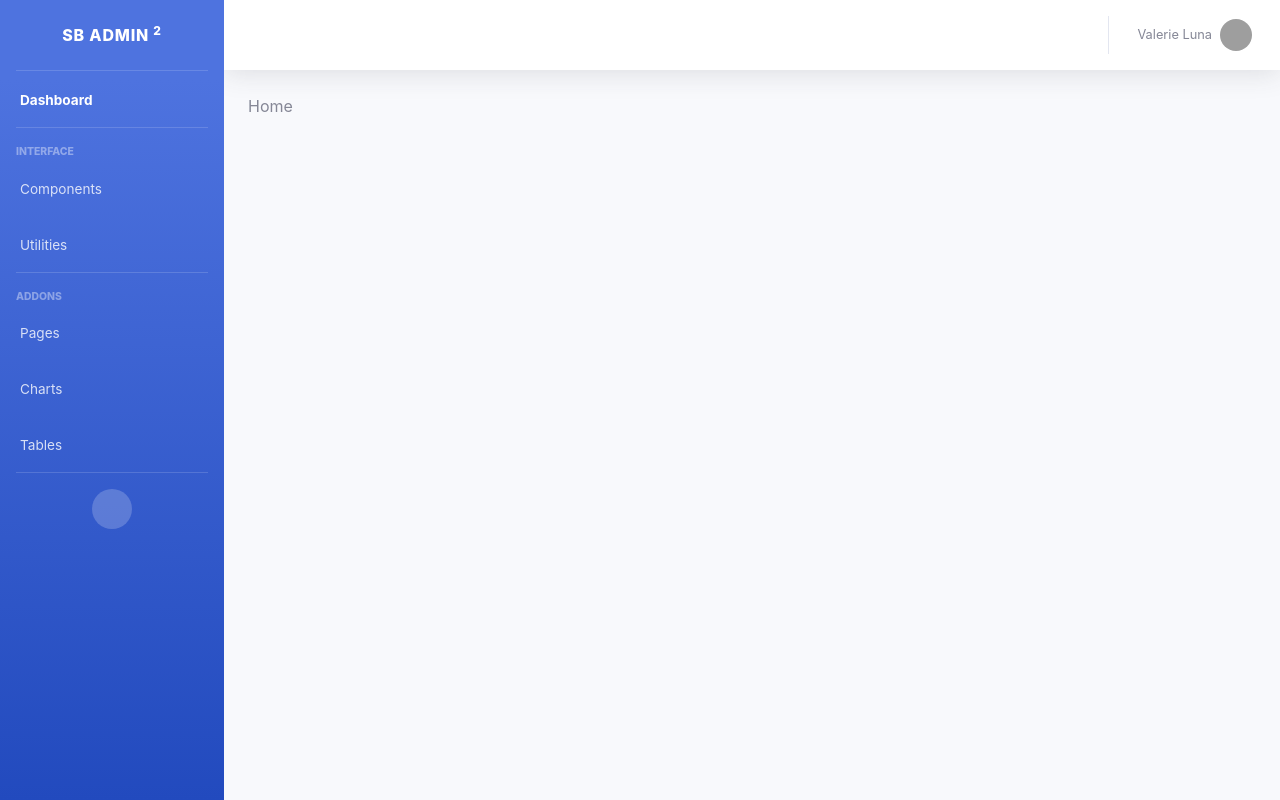
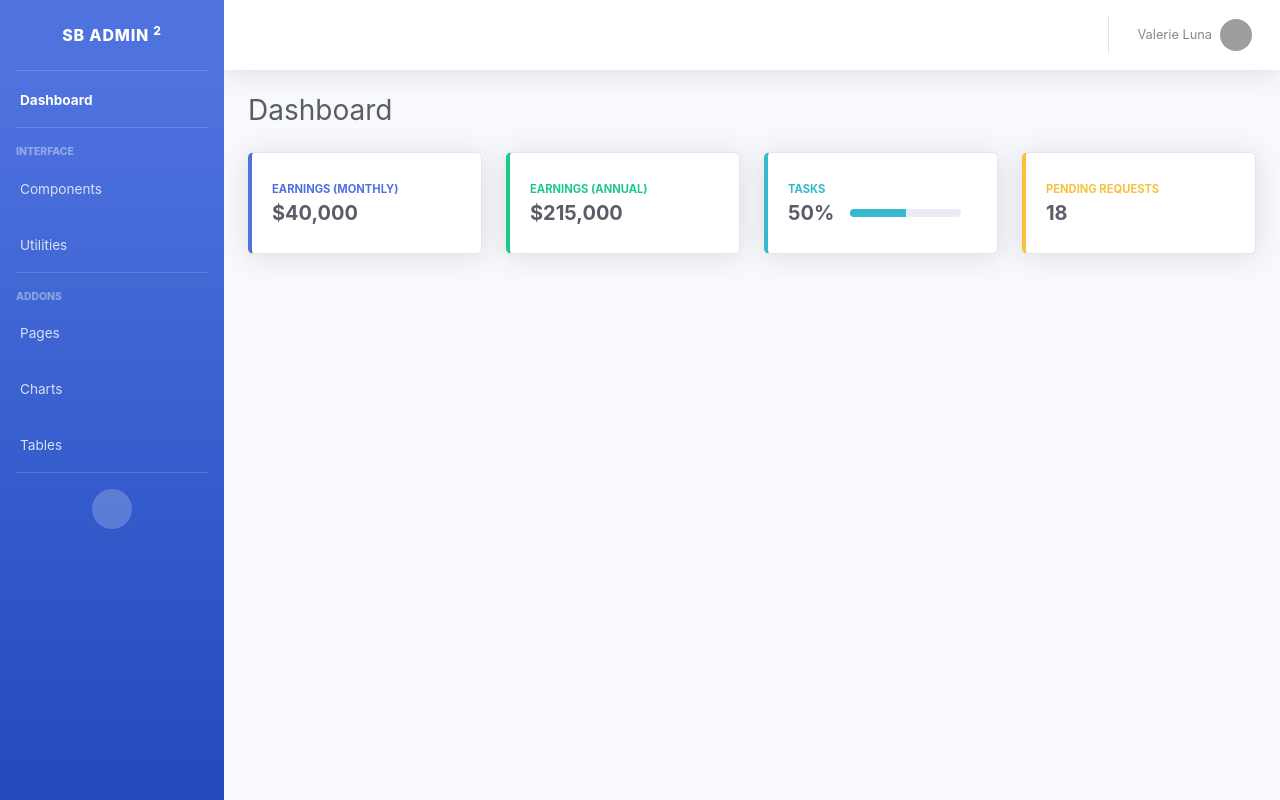
Before and after one commit to Mahin24/MushfiqurRahman_SE_JAVA_JS_1, a React (Create React App) app: page /admin in a window 1280 px wide. Built offline with nearby package versions, Linux system fonts and the light colour scheme; grey boxes are pictures that could not be loaded.

Commit message:
home page design

```diff
--- a/src/components/dashboard/Home.js
+++ b/src/components/dashboard/Home.js
@@ -1,10 +1,96 @@
-import React from 'react'
+import React, {Fragment} from 'react'
 
 function Home() {
     return (
-        <div>
-            Home
+        <Fragment>
+            {/* <!-- Page Heading --> */}
+            <div className="d-sm-flex align-items-center justify-content-between mb-4">
+                <h1 className="h3 mb-0 text-gray-800">Dashboard</h1>
+            </div>
+
+            {/* <!-- Content Row --> */}
+        <div className="row">
+
+        {/* <!-- Earnings (Monthly) Card Example --> */}
+        <div className="col-xl-3 col-md-6 mb-4">
+            <div className="card border-left-primary shadow h-100 py-2">
+                <div className="card-body">
+                <div className="row no-gutters align-items-center">
+                    <div className="col mr-2">
+                    <div className="text-xs font-weight-bold text-primary text-uppercase mb-1">Earnings (Monthly)</div>
+                    <div className="h5 mb-0 font-weight-bold text-gray-800">$40,000</div>
+                    </div>
+                    <div className="col-auto">
+                    <i className="fas fa-calendar fa-2x text-gray-300"></i>
+                    </div>
+                </div>
+                </div>
+            </div>
+            </div>
+
+            {/* <!-- Earnings (Monthly) Card Example --> */}
+            <div className="col-xl-3 col-md-6 mb-4">
+            <div className="card border-left-success shadow h-100 py-2">
+                <div className="card-body">
+                <div className="row no-gutters align-items-center">
+                    <div className="col mr-2">
+                    <div className="text-xs font-weight-bold text-success text-uppercase mb-1">Earnings (Annual)</div>
+                    <div className="h5 mb-0 font-weight-bold text-gray-800">$215,000</div>
+                    </div>
+                    <div className="col-auto">
+                    <i className="fas fa-dollar-sign fa-2x text-gray-300"></i>
+                    </div>
+                </div>
+                </div>
+            </div>
+            </div>
+
+            {/* <!-- Earnings (Monthly) Card Example --> */}
+            <div className="col-xl-3 col-md-6 mb-4">
+            <div className="card border-left-info shadow h-100 py-2">
+                <div className="card-body">
+                <div className="row no-gutters align-items-center">
+                    <div className="col mr-2">
+                    <div className="text-xs font-weight-bold text-info text-uppercase mb-1">Tasks</div>
+                    <div className="row no-gutters align-items-center">
+                        <div className="col-auto">
+                        <div className="h5 mb-0 mr-3 font-weight-bold text-gray-800">50%</div>
+                        </div>
+                        <div className="col">
+                        <div className="progress progress-sm mr-2">
+                            <div className="progress-bar bg-info" role="progressbar" style={{width: "50%"}} aria-valuenow="50" aria-valuemin="0" aria-valuemax="100"></div>
+                        </div>
+                        </div>
+                    </div>
+                    </div>
+                    <div className="col-auto">
+                    <i className="fas fa-clipboard-list fa-2x text-gray-300"></i>
+                    </div>
+                </div>
+                </div>
+            </div>
+            </div>
+
+            {/* <!-- Pending Requests Card Example --> */}
+            <div className="col-xl-3 col-md-6 mb-4">
+            <div className="card border-left-warning shadow h-100 py-2">
+                <div className="card-body">
+                <div className="row no-gutters align-items-center">
+                    <div className="col mr-2">
+                    <div className="text-xs font-weight-bold text-warning text-uppercase mb-1">Pending Requests</div>
+                    <div className="h5 mb-0 font-weight-bold text-gray-800">18</div>
+                    </div>
+                    <div className="col-auto">
+                    <i className="fas fa-comments fa-2x text-gray-300"></i>
+                    </div>
+                </div>
+                </div>
+            </div>
+            </div>
         </div>
+
+          {/* <!-- Content Row --> */}
+        </Fragment>
     )
 }
 
--- a/src/layouts/dashboard.js
+++ b/src/layouts/dashboard.js
@@ -30,10 +30,10 @@ class Admin extends Component {
           <>
             <div id="wrapper">
               <Siddebar></Siddebar>
-              <div id="content-wrapper" className="d-flex flex-column">
+              <div id="content-wrapper" classNameName="d-flex flex-column">
                 <div id="content">
                   <AdminNavbar></AdminNavbar>
-                  <div class="container-fluid">
+                  <div className="container-fluid">
                         <Switch>{this.getRoutes(routes)}</Switch>
                   </div>
                 </div>
```
